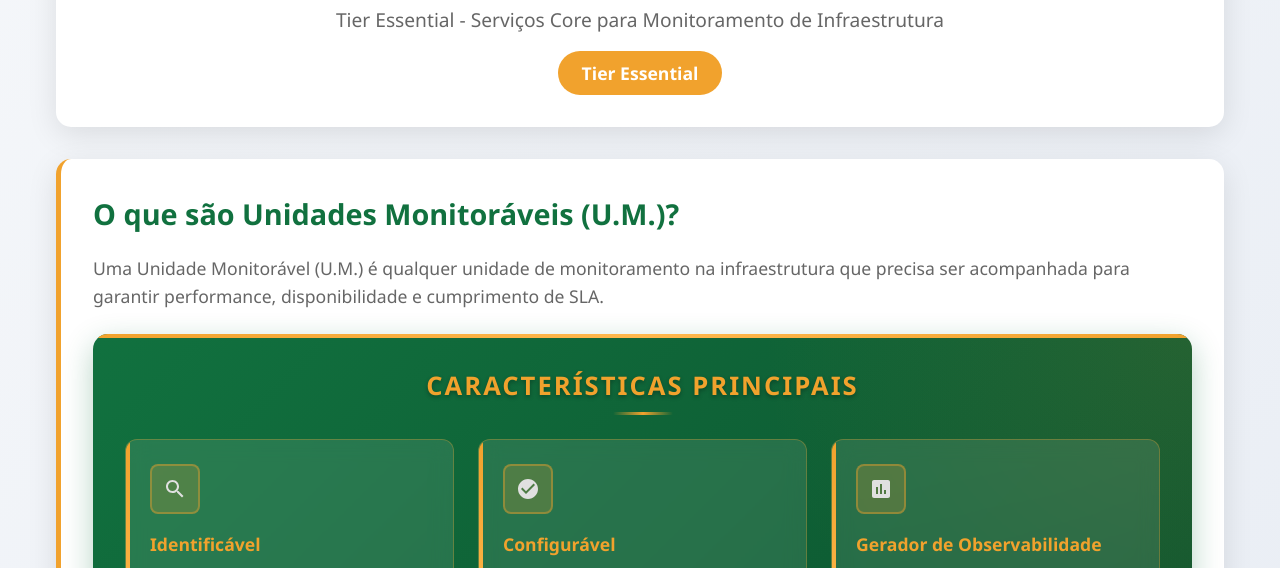
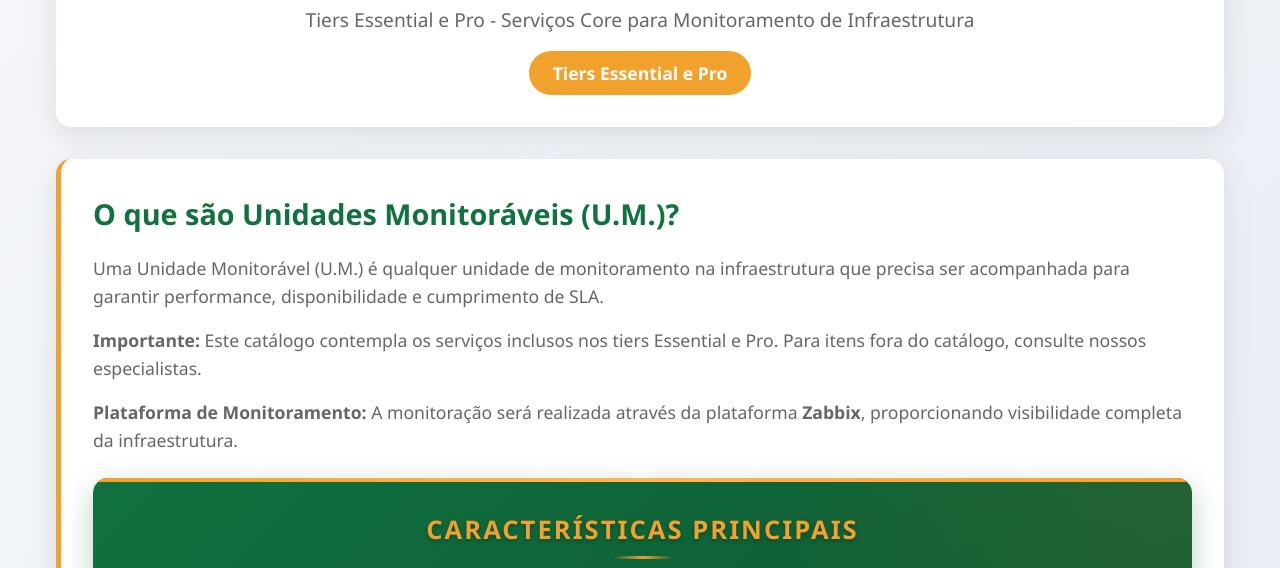
Before and after one commit to brunoprodutos/catalogo-monitoracao, a website: page index.html in a window 1280 px wide. Shown: the part 231-799 px from the top of the page. Drawn offline with Linux system fonts and the light colour scheme.

Commit message:
pagina nova

```diff
--- a/index.html
+++ b/index.html
@@ -610,13 +610,15 @@
     <div class="container">
         <section class="main-title-section">
             <h1>Catálogo de Unidades Monitoráveis AWS</h1>
-            <p>Tier Essential - Serviços Core para Monitoramento de Infraestrutura</p>
-            <span class="tier-essential-badge">Tier Essential</span>
+            <p>Tiers Essential e Pro - Serviços Core para Monitoramento de Infraestrutura</p>
+            <span class="tier-essential-badge">Tiers Essential e Pro</span>
         </section>
 
         <section class="intro-section">
             <h2>O que são Unidades Monitoráveis (U.M.)?</h2>
             <p>Uma <span class="highlight">Unidade Monitorável (U.M.)</span> é qualquer unidade de monitoramento na infraestrutura que precisa ser acompanhada para garantir performance, disponibilidade e cumprimento de SLA.</p>
+            <p><strong>Importante:</strong> Este catálogo contempla os serviços inclusos nos tiers Essential e Pro. Para itens fora do catálogo, consulte nossos especialistas.</p>
+            <p><strong>Plataforma de Monitoramento:</strong> A monitoração será realizada através da plataforma <strong>Zabbix</strong>, proporcionando visibilidade completa da infraestrutura.</p>
 
             <div class="definition-box">
                 <h3>Características Principais</h3>
```
